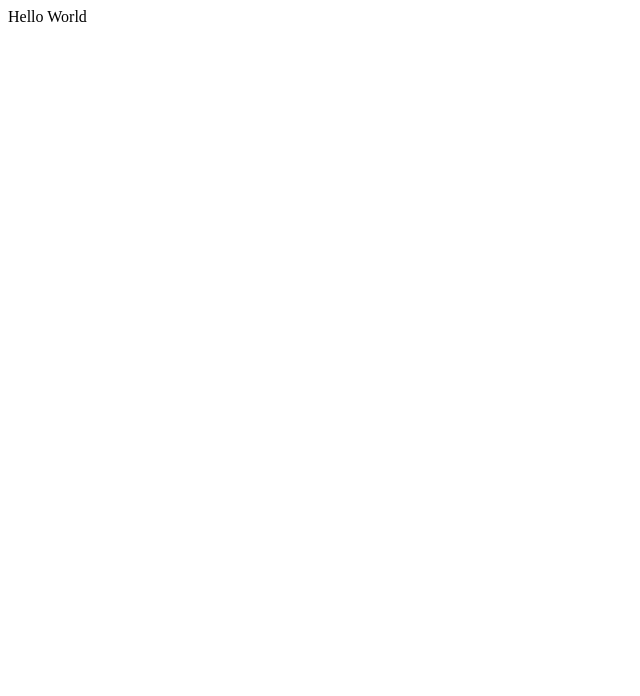
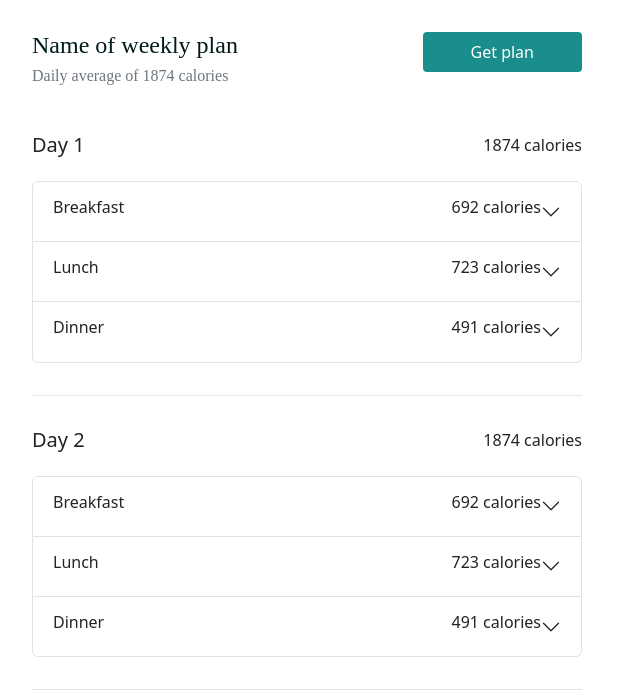
Before and after one commit to decadevs/live-project-sq015-net-palmfit-UI, a React (Create React App) app: page / in a window 1280 px wide. Shown: the top 696 px of the page, without its empty margins (0-640 px from the left). Built offline with nearby package versions, Linux system fonts and the light colour scheme.

Commit message:
weeklyplanbreakfastpage

```diff
--- a/src/components/App.js
+++ b/src/components/App.js
@@ -1,8 +1,9 @@
 import '../styles/App.css';
+import WeeklyPlanbreakfast from './weeklyplanbreakfast/WeeklyPlanbreakfast';
 
 function App() {
   return (
-    <div> Hello World</div>
+    <div><WeeklyPlanbreakfast/></div>
   );
 }
 
--- /dev/null
+++ b/src/components/weeklyplanbreakfast/WeeklyPlanAccordion.js
@@ -0,0 +1,65 @@
+import Accordion from 'react-bootstrap/Accordion';
+import styles from './WeeklyPlanbreakfast.module.css'
+
+function WeeklyPlanAccordion(props) {
+  return (
+    <Accordion>
+      <Accordion.Item eventKey="0">
+        <Accordion.Header>
+            <div className={styles.Item_header}>
+                <h6>Breakfast</h6>
+                <span>692 calories</span>
+            </div>
+        </Accordion.Header>
+        <Accordion.Body>
+         <div className={styles.dropDown}>
+                <span>rice</span>
+                <span>2.5 cups</span>
+                <span>605 calories</span>
+                <span>Efo riro</span>
+                <span>100 grams</span>
+                <span>87 calories</span>
+         </div>
+        </Accordion.Body>
+      </Accordion.Item>
+      <Accordion.Item eventKey="1">
+        <Accordion.Header>
+            <div className={styles.Item_header}>
+                <h6>Lunch</h6>
+                <span>723 calories</span>
+            </div>
+        </Accordion.Header>
+        <Accordion.Body>
+            <div className={styles.dropDown}>
+                <span>rice</span>
+                <span>2.5 cups</span>
+                <span>605 calories</span>
+                <span>Efo riro</span>
+                <span>100 grams</span>
+                <span>87 calories</span>
+            </div>
+        </Accordion.Body>
+      </Accordion.Item>
+      <Accordion.Item eventKey="2">
+        <Accordion.Header>
+            <div className={styles.Item_header}>
+                <h6>Dinner</h6>
+                <span>491 calories</span>
+            </div>
+        </Accordion.Header>
+        <Accordion.Body>
+            <div className={styles.dropDown}>
+                <span>Plain white rice</span>
+                <span>2.5 cups</span>
+                <span>605 calories</span>
+                <span>Efo riro</span>
+                <span>100 grams</span>
+                <span>87 calories</span>
+            </div>
+        </Accordion.Body>
+      </Accordion.Item>
+    </Accordion>
+  );
+}
+
+export default WeeklyPlanAccordion;
--- /dev/null
+++ b/src/components/weeklyplanbreakfast/WeeklyPlanbreakfast.js
@@ -0,0 +1,46 @@
+import React, { useEffect } from 'react'
+import WeeklyPlanAccordion from './WeeklyPlanAccordion';
+import styles from './WeeklyPlanbreakfast.module.css'
+
+function WeeklyPlanbreakfast() {
+
+
+    return (
+        <div className={styles.container}>
+
+            <div className={styles.weeklyPlan}>
+                <div className={styles.header_con}>
+                    <div className={styles.title_con}>
+                        <h4>Name of weekly plan</h4>
+                        <p>Daily average of 1874 calories</p>
+                    </div>
+                    <button type='button'>Get plan</button>
+                </div>
+                <div className={styles.main_body}>
+
+
+
+                    <div className={styles.Accordion_con}>
+                        <div className={styles.Accordion_title_con}>
+                            <h5>Day 1</h5>
+                            <span>1874 calories</span>
+                        </div>
+                        <WeeklyPlanAccordion />
+                    </div>
+
+
+                    <div className={styles.Accordion_con}>
+                        <div className={styles.Accordion_title_con}>
+                            <h5>Day 2</h5>
+                            <span>1874 calories</span>
+                        </div>
+                        <WeeklyPlanAccordion />
+                    </div>
+
+                </div>
+            </div>
+        </div>
+      );
+    }
+
+export default WeeklyPlanbreakfast
--- /dev/null
+++ b/src/components/weeklyplanbreakfast/WeeklyPlanbreakfast.module.css
@@ -0,0 +1,106 @@
+
+
+
+.container {
+    min-height: 100vh;
+}
+
+.weeklyPlan {
+    width: 90%;
+    margin: auto;
+}
+
+.header_con {
+    margin-top: 1rem;
+}
+
+.title_con h4{
+    color: #001A1A;
+    font-family: Nunito Sans;
+    font-size: 24px;
+    font: 600;
+    line-height: normal;
+}
+
+.title_con p {
+    color: #6E767E;
+    font-family: Nunito Sans;
+    font-size: 16px;
+    font-style: normal;
+    font-weight: 400;
+    line-height: normal;
+}
+
+.header_con button {
+    border-radius: 4px;
+    background-color: #1A8D8D;
+    border: none;
+    color: #fff;
+    padding: .5rem 1.5rem;
+}
+
+.Accordion_con {
+    margin-top: 2rem;
+    border-bottom: 1px solid #E5E5E5;
+    padding-bottom: 2rem;
+}
+
+.Accordion_title_con {
+    display: flex;
+    justify-content: space-between;
+    margin-bottom: 1rem;
+}
+
+@media (min-width: 576px) {
+    .header_con {
+        display: flex;
+        justify-content: space-between;
+        align-items: flex-start;
+        margin-top: 2rem;
+    }
+
+    .header_con button {
+        padding: .5rem 3rem;
+    }
+}
+
+@media (min-width: 992px) {
+    .weeklyPlan {
+        max-width: 550px;
+        margin: 2rem auto 2rem 2rem ;
+    }
+}
+
+
+/*
+
+    *************************************************
+                weekly plan accordion
+    *************************************************
+
+
+*/
+
+.Item_header {
+    width: 100%;
+    display: flex;
+    justify-content: space-between;
+}
+
+.dropDown {
+
+    display: grid;
+    grid-template-columns: repeat(3, 1fr);
+    font-size: 12px;
+    gap: .5rem;
+    background-color: #E5E5E5;
+    padding: .75em;
+}
+
+.item_layer_one,
+.item_layer_two {
+    width: 100%;
+    display: flex;
+    justify-content: space-between;
+    align-items: flex-start;
+}
--- a/src/index.js
+++ b/src/index.js
@@ -1,6 +1,7 @@
 import React from 'react';
 import ReactDOM from 'react-dom/client';
 import App from './components/App';
+import 'bootstrap/dist/css/bootstrap.min.css';
 
 
 const root = ReactDOM.createRoot(document.getElementById('root'));
```
Also changed, not shown: 1 other file (tests, documents, lock files or other folders).
